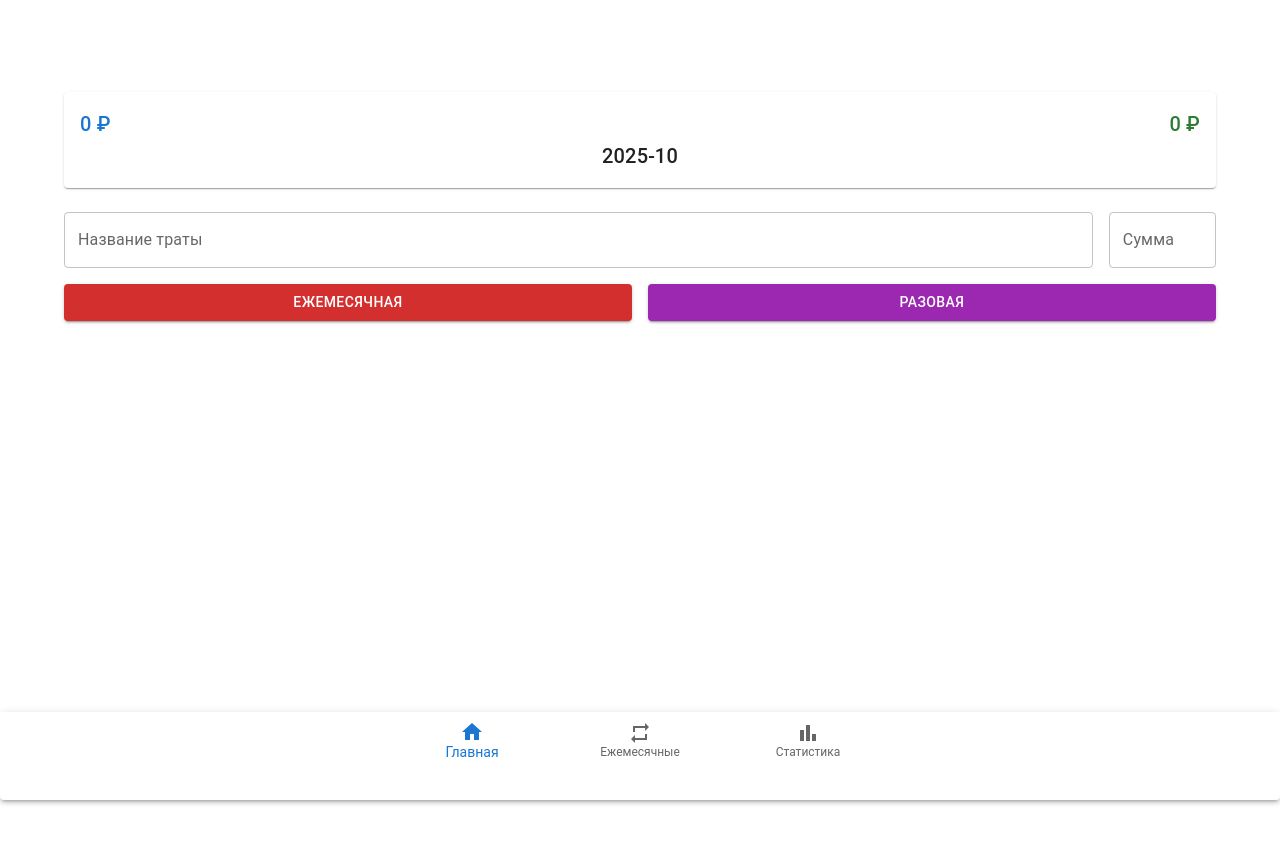
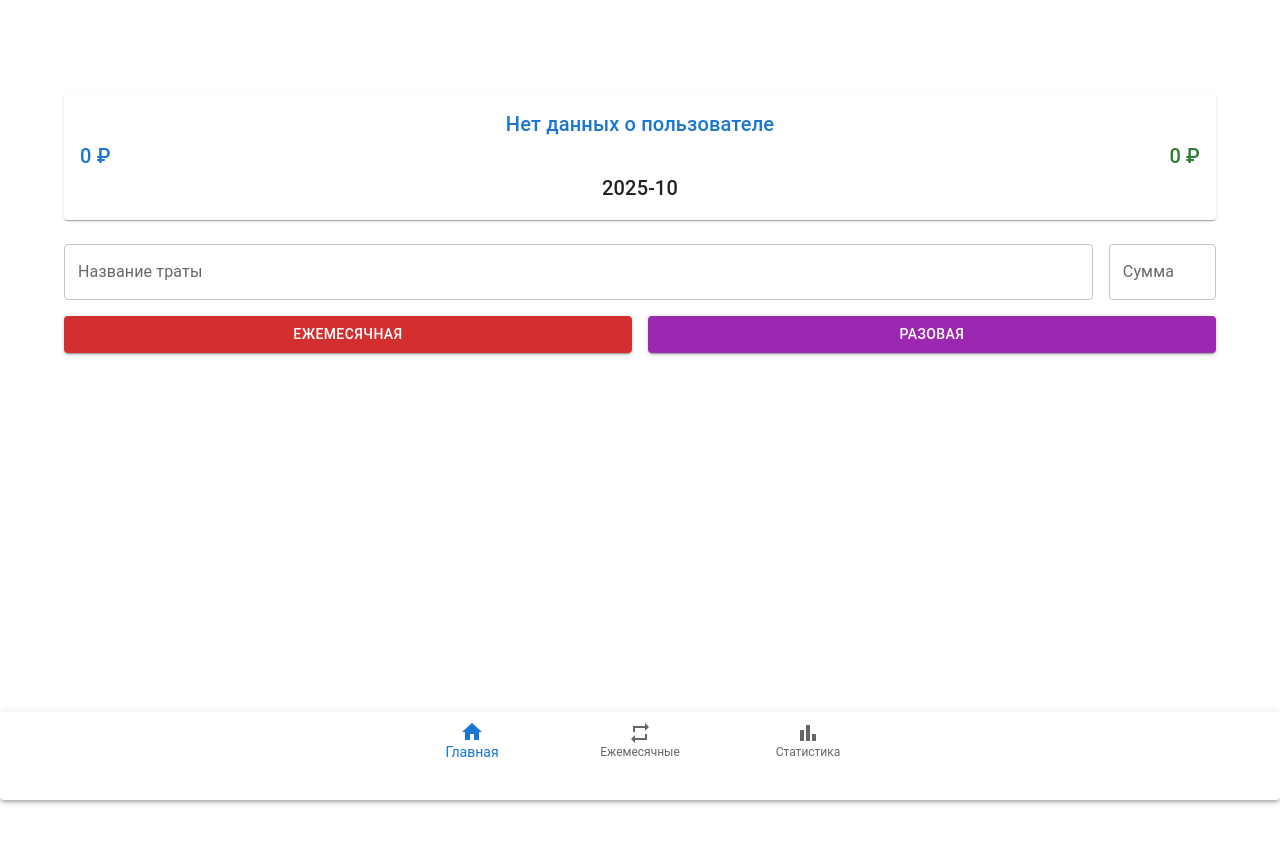
Before and after one commit to Domadetronix/Financial-app, a React (Vite) app: page / in a window 1280 px wide. Shown: the top 844 px of the page. Built offline with nearby package versions, Linux system fonts and the light colour scheme.

Commit message:
test username

```diff
--- a/src/components/Header.tsx
+++ b/src/components/Header.tsx
@@ -29,7 +29,7 @@ export const Header: React.FC<Props> = ({
       }}
     >
       <Typography variant="h6" color="primary" sx={{ cursor: 'pointer' }}>
-        {(user?.first_name, user?.id)}
+        {user ? user.username : 'Нет данных о пользователе'}
       </Typography>
       <Box
         sx={{
```
